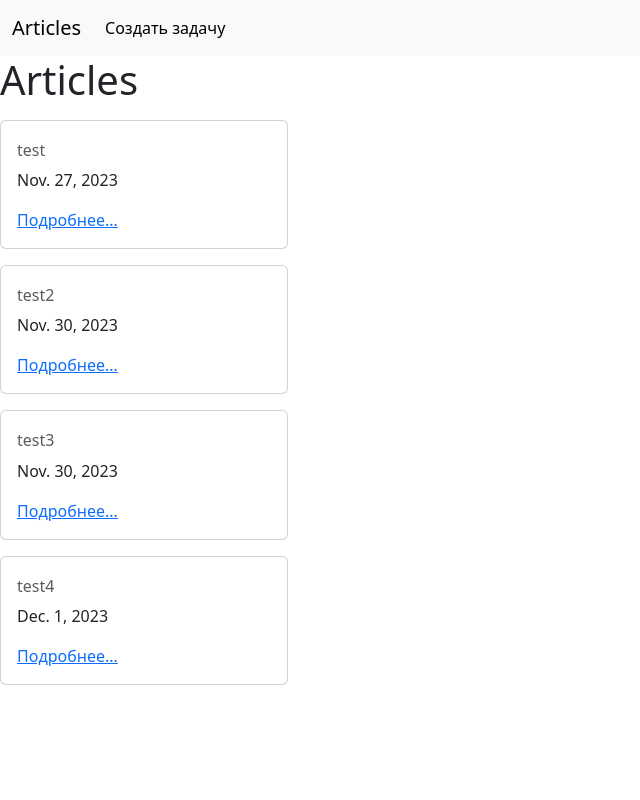
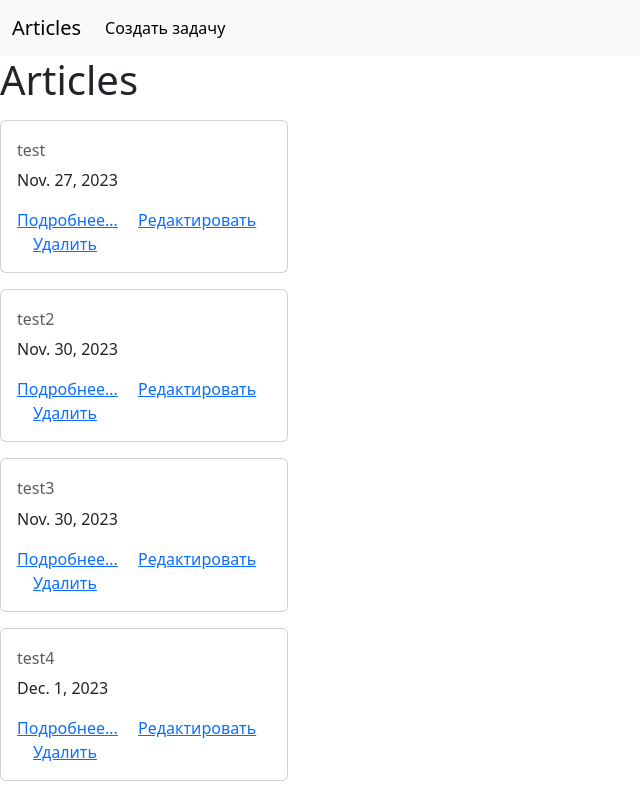
Before and after one commit to Makuda02/home53, a Django app: page / in a window 1280 px wide. Shown: the whole page, without its empty margins (0-640 px from the left). Run offline with Django 4.2, Linux system fonts and the light colour scheme; data comes from the database, SQL or seed files in the repository.

Commit message:
добавил и изменил название так же добавил редактирование и удаление

```diff
--- a/source/webapp/templates/index.html
+++ b/source/webapp/templates/index.html
@@ -8,10 +8,14 @@
     {% for task in tasks %}
         <div class="card my-3" style="width: 18rem;">
             <div class="card-body">
+                <h4 class="card-summary">{{ task.summary }}</h4>
+                <h4 class="card-type">{{ task.type }}</h4>
                 <h5 class="card-title">{{ tasks.get_status_display}}</h5>
                 <h6 class="card-subtitle mb-2 text-body-secondary">{{ task.description }}</h6>
                 <p class="card-text">{{ task.data_of_complited}}</p>
                 <a href="{% url 'task-detail' pk=task.pk %}" class="card-link">Подробнее...</a>
+                <a href="{% url 'task_update_view' pk=task.pk %}" class="card-link">Редактировать</a>
+                <a href="{% url 'task_delete_view' pk=task.pk %}" class="card-link">Удалить</a>
             </div>
         </div>
     {% endfor %}
```
